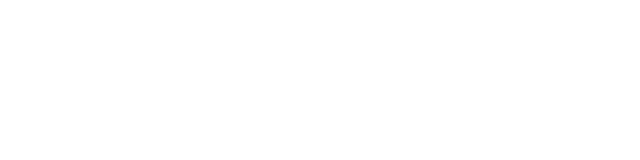
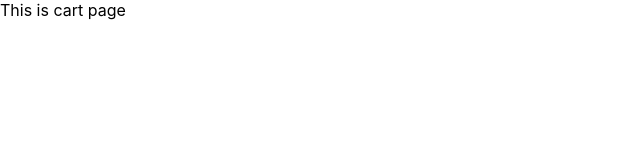
Before and after one commit to The-Saurabh-Rajpoot/GamZone, a React (Create React App) app: page /cart in a window 1280 px wide. Before the commit this address had no page. Shown: the top 160 px of the page, without its empty margins (0-640 px from the left). Built offline with nearby package versions, Linux system fonts and the light colour scheme.

Commit message:
link added to cart button and new cart routes added

```diff
--- a/src/App.js
+++ b/src/App.js
@@ -1,5 +1,6 @@
 import { BrowserRouter, Route, Routes } from "react-router-dom";
 import Main from "./components/mainApp/main";
+import Cart from "./components/cart/cart";
 
 
 function App() {
@@ -7,7 +8,7 @@
     <BrowserRouter>
       <Routes>
         <Route path="/" element={<Main />} />
-
+        <Route path="/cart" element={<Cart />} />
 
 
       </Routes>
--- /dev/null
+++ b/src/components/cart/cart.jsx
@@ -0,0 +1,11 @@
+import "./cart.css"
+
+const Cart=()=>{
+
+    return (
+        <>
+        <div>This is cart page</div>
+        </>
+    )
+}
+export default Cart;
--- a/src/components/header/header.jsx
+++ b/src/components/header/header.jsx
@@ -1,3 +1,4 @@
+import { Link } from "react-router-dom";
 import "./header.css"
 const Header=()=>{
     return (
@@ -7,7 +8,7 @@
                <img  id="logo" src="https://res.cloudinary.com/dyaznet0l/image/upload/v1688711380/DALL_E_2023-07-07_11.54.23_-_you_have_written_logo_name_is_Gamzone_but_it_should_be_GammerZone_t54u0z.png" alt="image"></img>
             </section>
             <section>
-            <i id="cart-icon" className="fa fa-shopping-cart" style={{fontSize:"50px",color:"black"}}></i>
+            <Link to="/cart"><i id="cart-icon" className="fa fa-shopping-cart" style={{fontSize:"50px",color:"black"}}></i></Link>
             </section>
         </nav>
         </>
```
Also changed, not shown: src/components/cart/cart.css (added).
